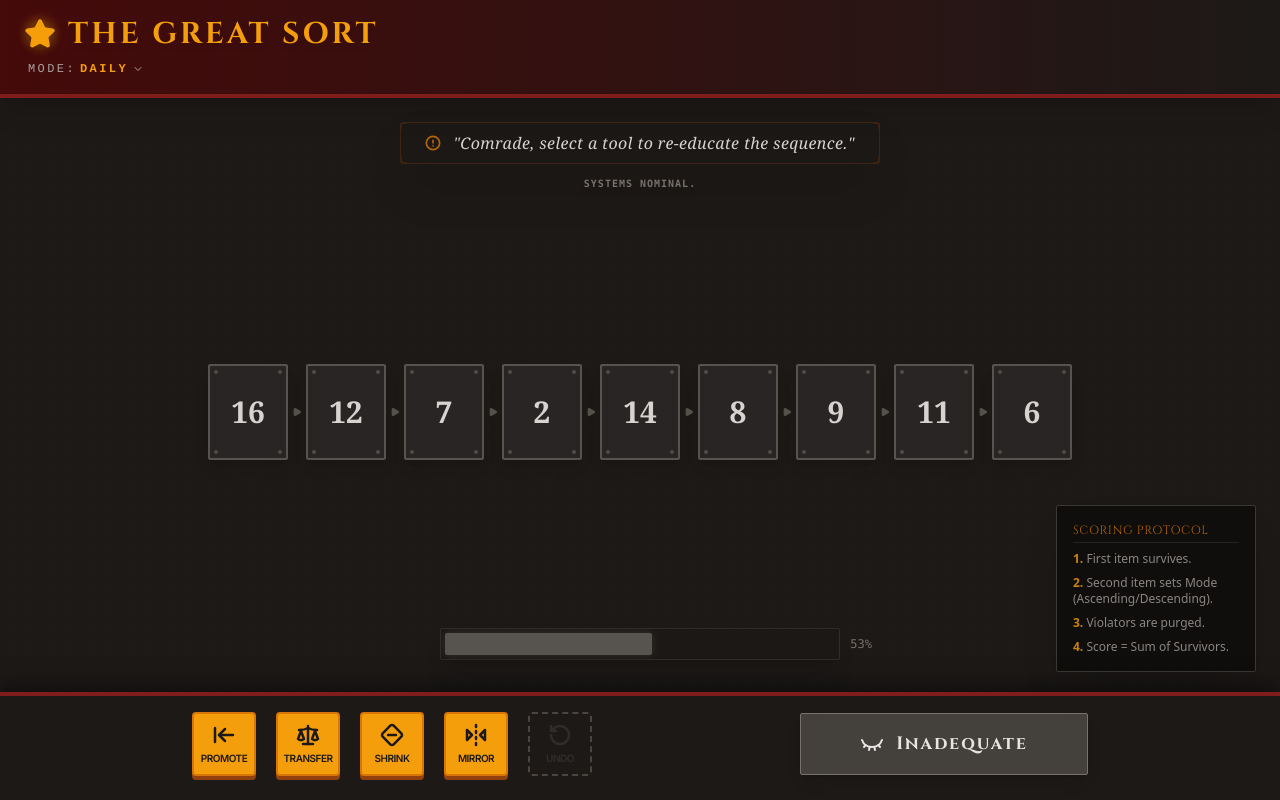
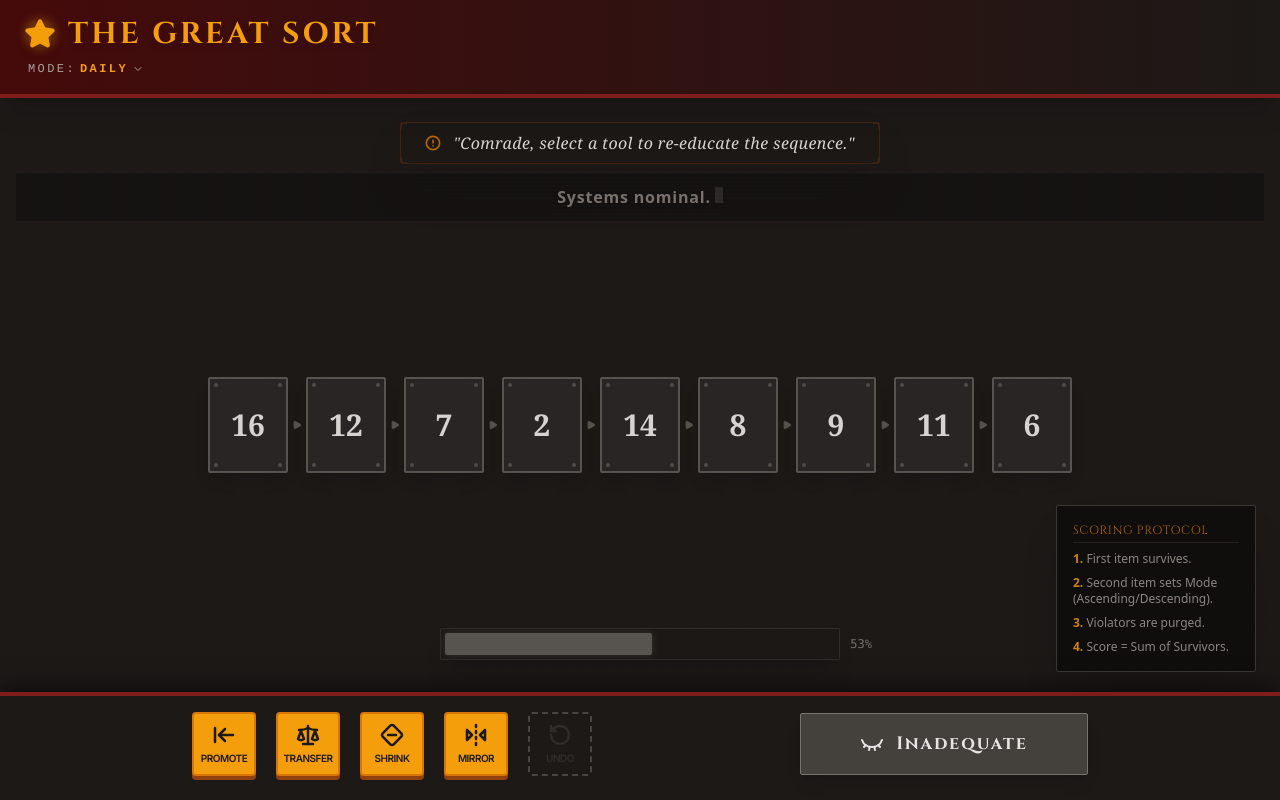
Before and after one commit to poeticmatter/TheGreatSort, a React (Vite) app: page / in a window 1280 px wide. Built offline with nearby package versions, Linux system fonts and the light colour scheme.

Commit message:
flavor change

```diff
--- a/src/components/FlavorText.tsx
+++ b/src/components/FlavorText.tsx
@@ -1,4 +1,4 @@
-import React from 'react';
+import React, { useState, useEffect, useRef } from 'react';
 import { FlavorKey, FLAVOR_COLORS } from '../config/flavorText';
 
 interface FlavorTextProps {
@@ -7,11 +7,45 @@ interface FlavorTextProps {
 }
 
 export const FlavorText: React.FC<FlavorTextProps> = ({ mood, text }) => {
+    const [displayedText, setDisplayedText] = useState('');
+    const [isTyping, setIsTyping] = useState(false);
     const textColorClass = FLAVOR_COLORS[mood] || "text-stone-500";
 
+    // Typing effect logic
+    useEffect(() => {
+        setDisplayedText('');
+        setIsTyping(true);
+        let currentIndex = 0;
+
+        const intervalId = setInterval(() => {
+            currentIndex++;
+            if (currentIndex <= text.length) {
+                setDisplayedText(text.slice(0, currentIndex));
+            } else {
+                setIsTyping(false);
+                clearInterval(intervalId);
+            }
+        }, 30); // Typing speed
+
+        return () => clearInterval(intervalId);
+    }, [text]);
+
     return (
-        <div className={`font-mono text-[10px] tracking-widest uppercase font-bold drop-shadow-md text-center transition-colors duration-500 ${textColorClass} border-stone-800/30 p-1`}>
-            {text}
+        <div className={`
+            font-[Courier_Prime] text-sm md:text-base tracking-wider font-bold
+            text-center transition-all duration-500
+            ${textColorClass}
+            bg-stone-950/40 border-y border-stone-800/50
+            py-3 px-6 rounded-sm min-h-[3rem] flex items-center justify-center
+            relative overflow-hidden
+        `}>
+            {/* Scanline effect overlay */}
+            <div className="absolute inset-0 bg-[linear-gradient(rgba(18,16,11,0)_50%,rgba(0,0,0,0.1)_50%),linear-gradient(90deg,rgba(255,0,0,0.03),rgba(0,255,0,0.01),rgba(0,0,255,0.03))] bg-[length:100%_4px,3px_100%] pointer-events-none" />
+
+            <span className="relative z-10 drop-shadow-md">
+                {displayedText}
+                <span className={`inline-block w-2 h-4 align-middle ml-1 bg-stone-500/50 ${isTyping ? 'animate-pulse' : 'animate-bounce opacity-50'}`}></span>
+            </span>
         </div>
     );
 };
```
